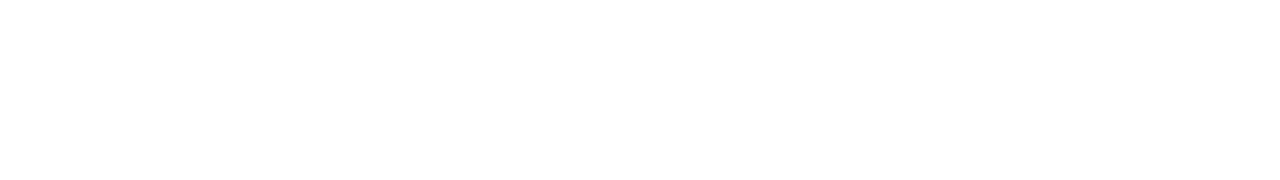
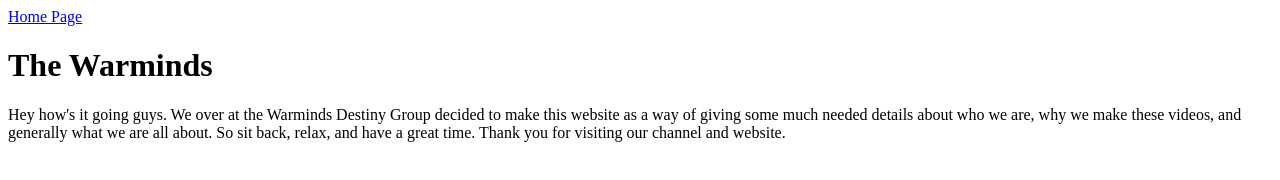
Before and after one commit to JTserpent/First-Website, a plain HTML site: page index.html in a window 1280 px wide. Drawn offline with Linux system fonts and the light colour scheme.

Commit message:
Update index.html

```diff
--- a/index.html
+++ b/index.html
@@ -2,7 +2,16 @@
   <html>
     <head>
         <link rel="stylesheet" type="text/css" href="stylesheet.css">
+      <title>Warminds Homepage</title>
     </head>
     <body>
+      <nav>
+        <a href="./index.html">Home Page</a>
+      </nav>
+      <h1 class="Warminds Title">The Warminds</h1>
+      <div id="Site Preface">
+      <p>Hey how's it going guys. We over at the Warminds Destiny Group decided to make this website as a way of giving some
+      much needed details about who we are, why we make these videos, and generally what we are all about. So sit back, relax,
+      and have a great time. Thank you for visiting our channel and website.</p>
     </body>
   </html>
```
